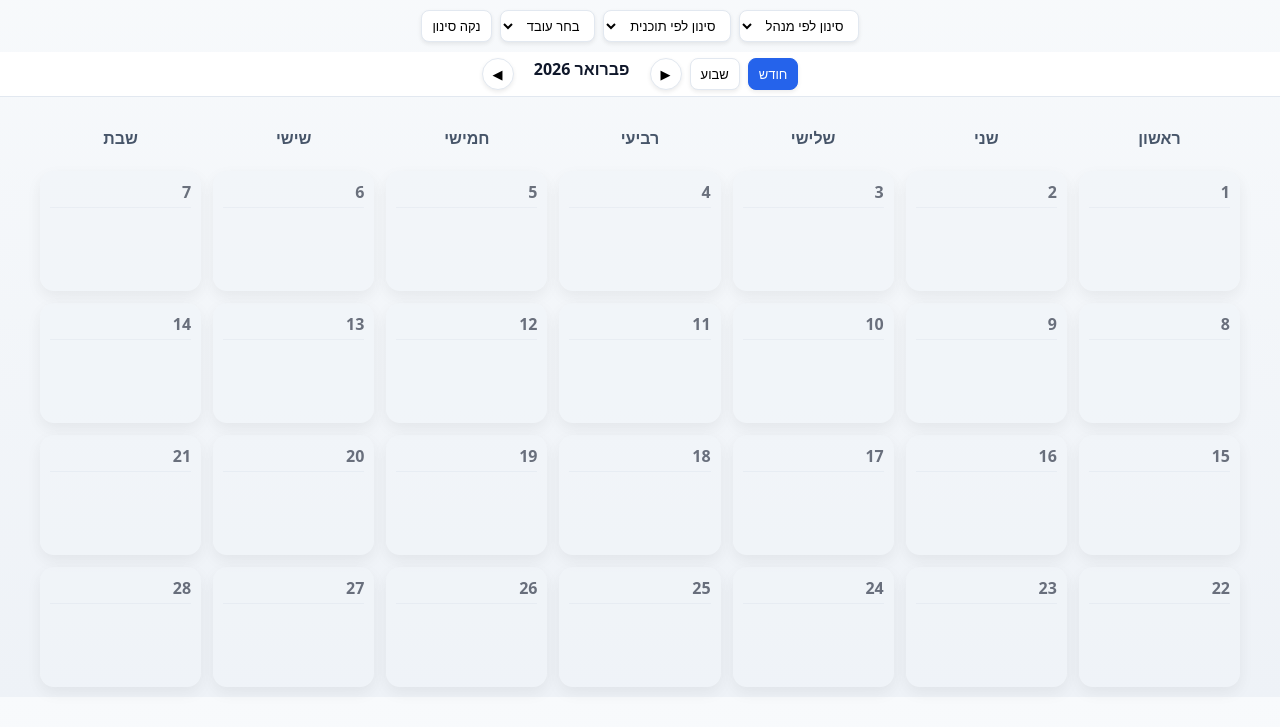
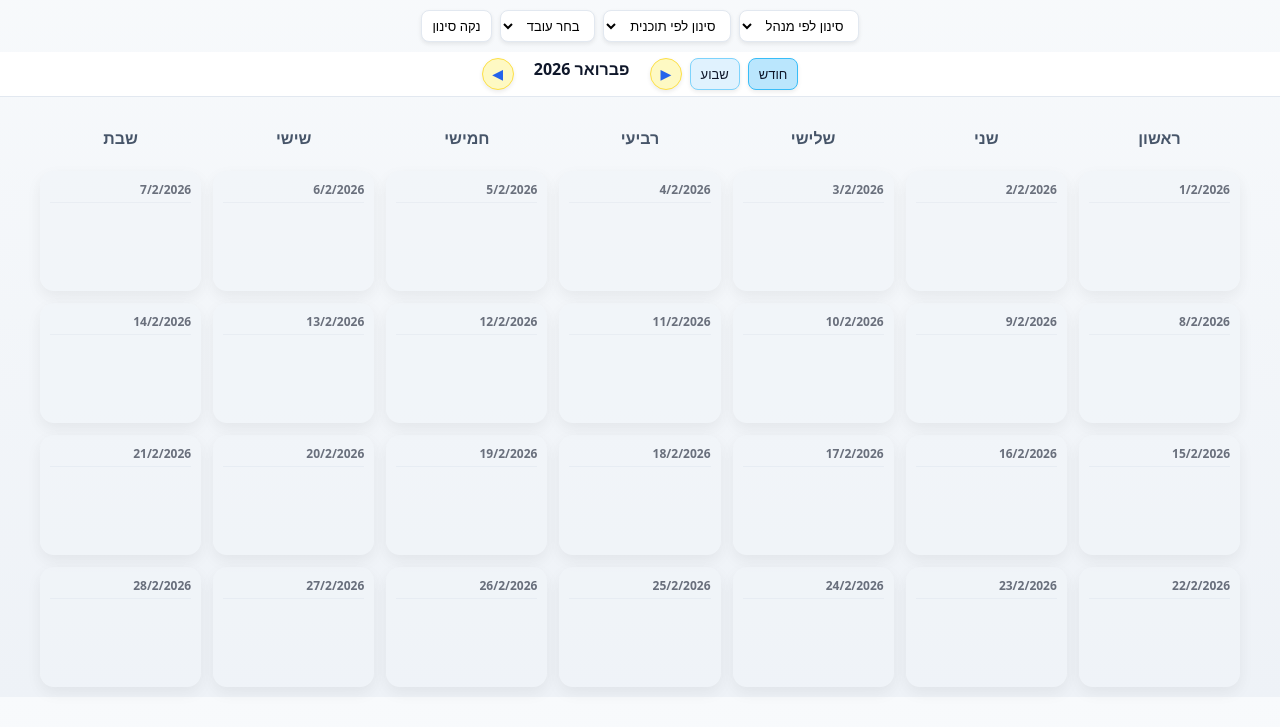
Before and after one commit to Taasiyeda2026/DASHBOARD2026, a plain HTML site: page index.html in a window 1280 px wide. Shown: the part 73-800 px from the top of the page. Drawn offline with Linux system fonts and the light colour scheme; no server answers.

Commit message:
Update index.html

```diff
--- a/index.html
+++ b/index.html
@@ -10,22 +10,43 @@
 :root{
   --bg-main:#f8fafc;--bg-surface:#eef2f7;--card-bg:#ffffff;--accent:#2563eb;--accent-soft:#e0ecff;--text-main:#0f172a;--text-muted:#475569;--border:#e2e8f0;
 }
-body{margin:0;font-family:Assistant,system-ui,sans-serif;background:linear-gradient(180deg,var(--bg-main),var(--bg-surface));color:var(--text-main);}
+body{margin:0;font-family:system-ui,-apple-system,BlinkMacSystemFont,"Segoe UI",Roboto,Helvetica,Arial,sans-serif;background:linear-gradient(180deg,var(--bg-main),var(--bg-surface));color:var(--text-main);}
 header{background:#fff;border-bottom:1px solid var(--border);}
 .header-inner{max-width:1200px;margin:auto;padding:14px;display:flex;gap:16px;align-items:center;}
 .app-logo{height:42px;}
 
 .controls,.nav-controls{display:flex;justify-content:center;gap:8px;margin:10px auto;flex-wrap:wrap;}
 select,button{height:32px;font-size:13px;padding:4px 10px;border-radius:8px;border:1px solid var(--border);background:#fff;box-shadow:0 2px 4px rgba(0,0,0,.08);cursor:pointer;}
-button.active{background:var(--accent);color:#fff;border-color:var(--accent);}
-.nav-btn{width:32px;height:32px;border-radius:999px;}
+/* כפתורי חודש / שבוע */
+#viewMonthBtn, #viewWeekBtn{
+  background:#e0f2fe;
+  border-color:#7dd3fc;
+  color:#0f172a;
+}
+#viewMonthBtn.active, #viewWeekBtn.active{
+  background:#bae6fd;
+  border-color:#38bdf8;
+}
+
+/* חיצי ניווט בלבד */
+.nav-btn{
+  width:32px;
+  height:32px;
+  border-radius:999px;
+  background:#fef9c3;
+  border-color:#fde047;
+  color:#2563eb; /* צבע החץ */
+  font-weight:700;
+}
+.nav-btn:hover{background:#fde047;}
+.nav-btn:hover{background:#fde047;}
 
 .nav-controls{position:sticky;top:0;z-index:50;background:#fff;border-bottom:1px solid var(--border);padding:6px 0;}
 
 .calendar-grid{max-width:1200px;margin:auto;padding:10px;display:grid;grid-template-columns:repeat(7,1fr);gap:12px;}
 .day{background:var(--card-bg);border-radius:14px;padding:10px;box-shadow:0 6px 16px rgba(0,0,0,.1);min-height:100px;}
 .day.inactive{background:#f1f5f9;opacity:0.6;}
-.day-header{font-weight:700;margin-bottom:6px;border-bottom:1px solid var(--border);padding-bottom:4px;}
+.day-header{font-weight:600;margin-bottom:6px;border-bottom:1px solid var(--border);padding-bottom:4px;font-size:12px;}
 .event{border-radius:10px;padding:8px;margin-top:6px;font-size:13px;border-right:6px solid var(--accent);border:1px solid rgba(15,23,42,0.08);background:#ffffff;}
 .meta{font-size:12px;color:var(--text-muted);}
 .calendar-grid>.meta{font-size:16px;font-weight:800;text-align:center;padding:10px 0;}
@@ -207,7 +228,7 @@ function renderMonth(data){
       cell.appendChild(ev);
     });
 
-    const h=document.createElement('div'); h.className='day-header'; h.textContent=d;
+    const h=document.createElement('div'); h.className='day-header'; h.textContent = `${d}/${m+1}/${y}`;
     cell.prepend(h);
     if(!events.length) cell.classList.add('inactive');
     calendarGrid.appendChild(cell);
@@ -239,7 +260,7 @@ function renderWeek(data){
       cell.appendChild(ev);
     });
 
-    const h=document.createElement('div'); h.className='day-header'; h.textContent=dayNames[i] + " " + cur.getDate() + "/" + (cur.getMonth()+1);
+    const h=document.createElement('div'); h.className='day-header'; h.textContent = `${dayNames[i]} ${cur.getDate()}/${cur.getMonth()+1}/${cur.getFullYear()}`;
     cell.prepend(h);
     if(!events.length) cell.classList.add('inactive');
     calendarGrid.appendChild(cell);
```
